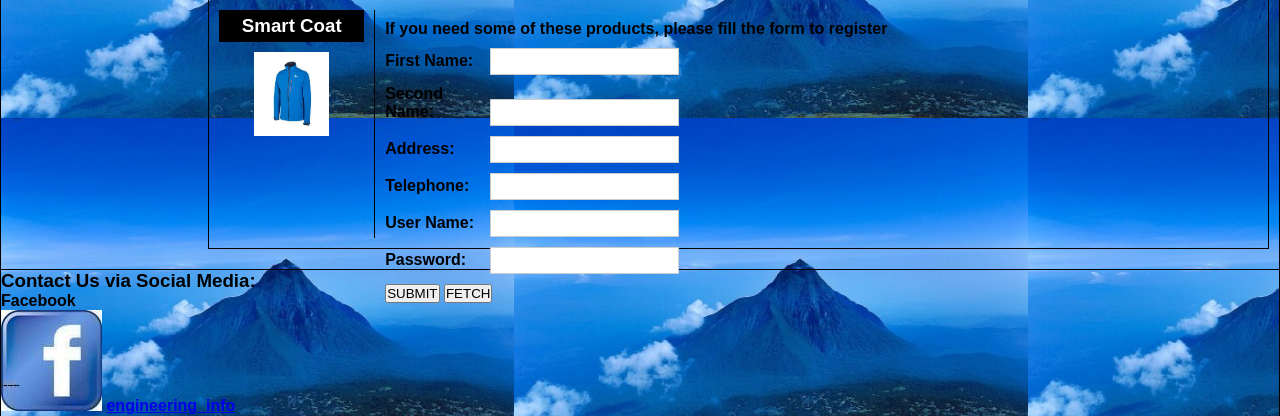
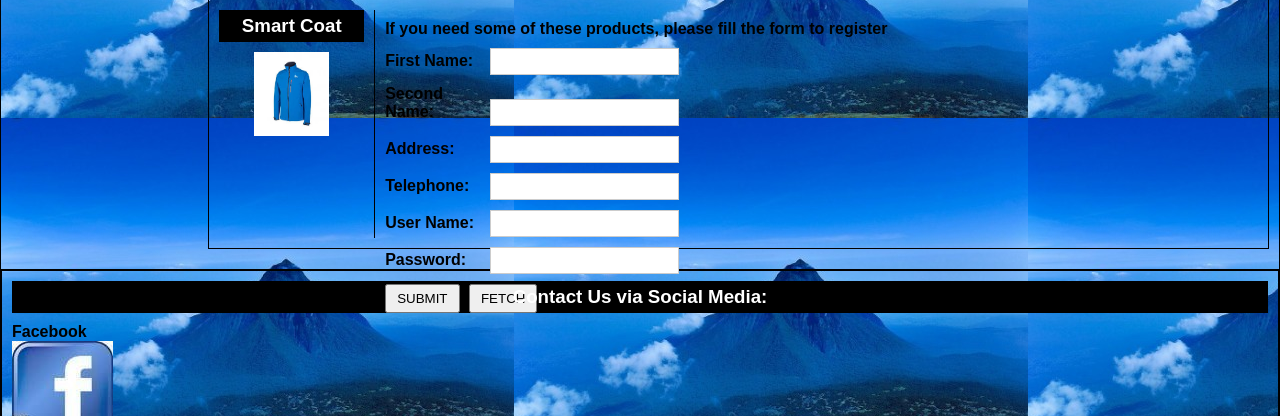
Before and after one commit to pac-cee/html-css-basics, a PHP site: page /index1.html in a window 1280 px wide. Shown: the part 496-912 px from the top of the page. Run offline with PHP 8.4, Linux system fonts and the light colour scheme.

Commit message:
Prjct2: extend shop.css

```diff
--- a/prjct2/shop.css
+++ b/prjct2/shop.css
@@ -149,3 +149,23 @@ body {
 .form-buttons {
     margin-top: 10px;
 }
+
+.form-buttons input[type="button"] {
+    padding: 5px 10px;
+    margin-right: 5px;
+}
+
+/* Contact / Social Section */
+.contact-section {
+    border: 1px solid #000;
+    padding: 10px;
+    /* Static height can be adjusted as needed */
+}
+
+.contact-section h3 {
+    background-color: #000;
+    color: #fff;
+    padding: 5px;
+    margin-bottom: 10px;
+    text-align: center;
+}
```
